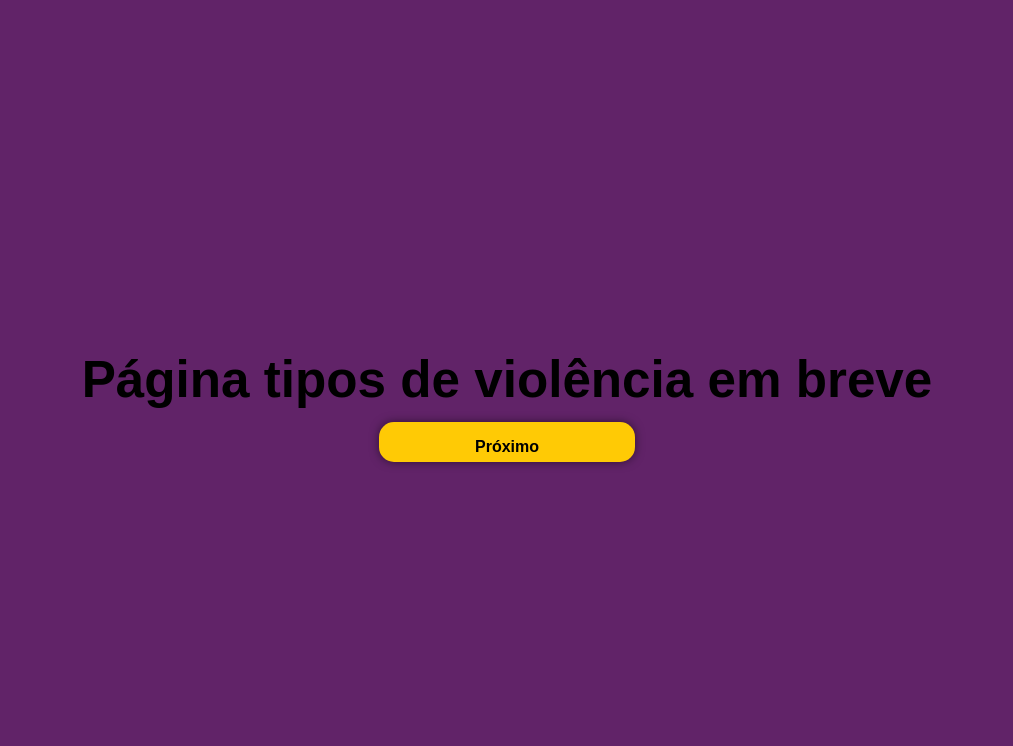
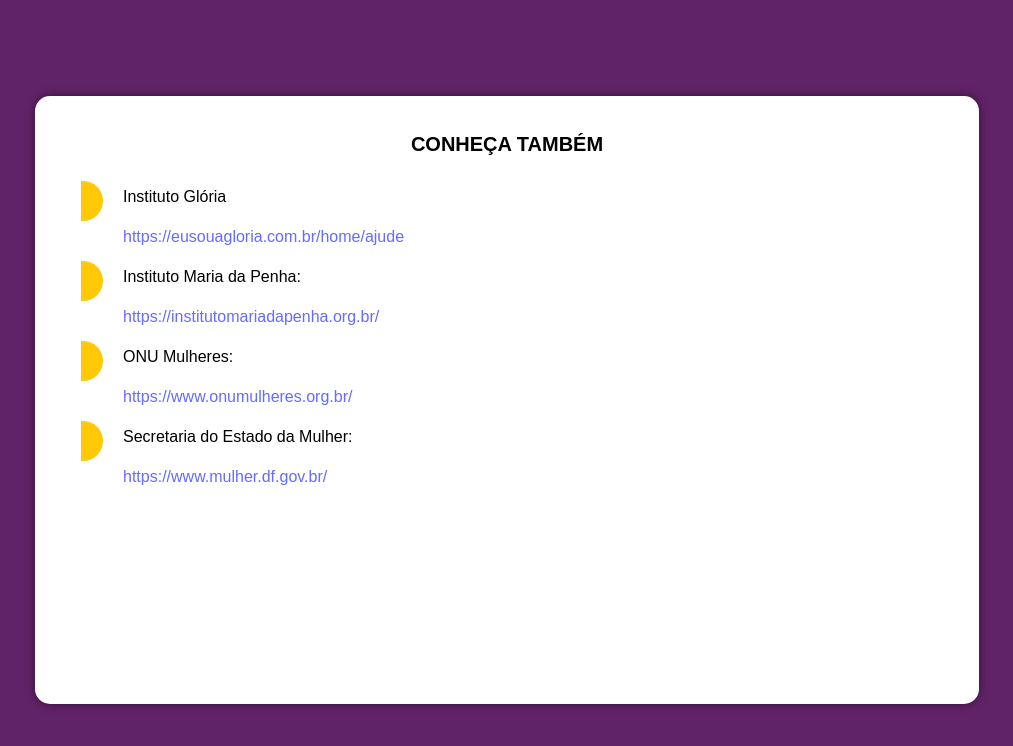
Before and after one commit to anajbsouza/Mapa-da-Violencia, a React (Vite) app in the folder frontend/: page /know-more in a window 1280 px wide. Shown: the top 746 px of the page, without its empty margins (133-1146 px from the left). Built offline with nearby package versions, Linux system fonts and the light colour scheme; the HTML template or start-up script is replaced by a standard one.

Commit message:
fix: adding css the know more page

```diff
--- a/frontend/package.json
+++ b/frontend/package.json
@@ -12,6 +12,7 @@
   "dependencies": {
     "react": "^18.2.0",
     "react-dom": "^18.2.0",
+    "react-icons": "^5.1.0",
     "react-router-dom": "^6.22.3"
   },
   "devDependencies": {
--- a/frontend/src/pages/KnowMorePage.tsx
+++ b/frontend/src/pages/KnowMorePage.tsx
@@ -1,11 +1,55 @@
-import Footer from "../components/Footer";
+import '../styles/KnowMorePage.css';
+import { BiSolidCircleHalf } from "react-icons/bi";
 
 const KnowMorePage = () => {
     return (
-        <div>
-            <h1>Página tipos de violência em breve</h1>
-            <Footer nextPage="/authorize-localization" />
-        </div>
+       <main>
+            <h1 className="title-know-more">CONHEÇA TAMBÉM</h1>
+
+            <section className="link-items">
+                <div className='custom-circle-icon'>
+                    <BiSolidCircleHalf />
+                </div>
+
+                <div>
+                    <p>Instituto Glória</p>
+                    <a href="https://eusouagloria.com.br/home/ajude">https://eusouagloria.com.br/home/ajude</a>
+                </div>
+            </section>
+
+            <section className="link-items">
+                <div className='custom-circle-icon'>
+                    <BiSolidCircleHalf />
+                </div>
+
+                <div>
+                    <p>Instituto Maria da Penha:</p>
+                    <a href="https://institutomariadapenha.org.br/">https://institutomariadapenha.org.br/</a>
+                </div>
+            </section>
+
+            <section className="link-items">
+                <div className='custom-circle-icon'>
+                    <BiSolidCircleHalf />
+                </div>
+
+                <div>
+                    <p>ONU Mulheres:</p>
+                    <a href="https://www.onumulheres.org.br/">https://www.onumulheres.org.br/</a>
+                </div>
+            </section>
+
+            <section className="link-items">
+                <div className='custom-circle-icon'>
+                    <BiSolidCircleHalf />
+                </div>
+
+                <div>
+                    <p>Secretaria do Estado da Mulher:</p>
+                    <a href="https://www.mulher.df.gov.br/">https://www.mulher.df.gov.br/</a>
+                </div>
+            </section>
+       </main>
     );
 };
 
--- a/frontend/src/styles/KnowMorePage.css
+++ b/frontend/src/styles/KnowMorePage.css
@@ -0,0 +1,18 @@
+.title-know-more{
+    text-align: center;
+    font-size: 1.25em;
+    color: black;
+}
+
+.link-items{
+    display: flex;
+    align-items: center;
+}
+
+.custom-circle-icon{
+    color:#FFCA05;
+    font-size: 3rem;
+    margin-right: 1rem;
+}
+
+/*css incompleto, falta alinhar os itens e rotacionar os círculos*/
```
Also changed, not shown: 1 other file (tests, documents, lock files or other folders).
